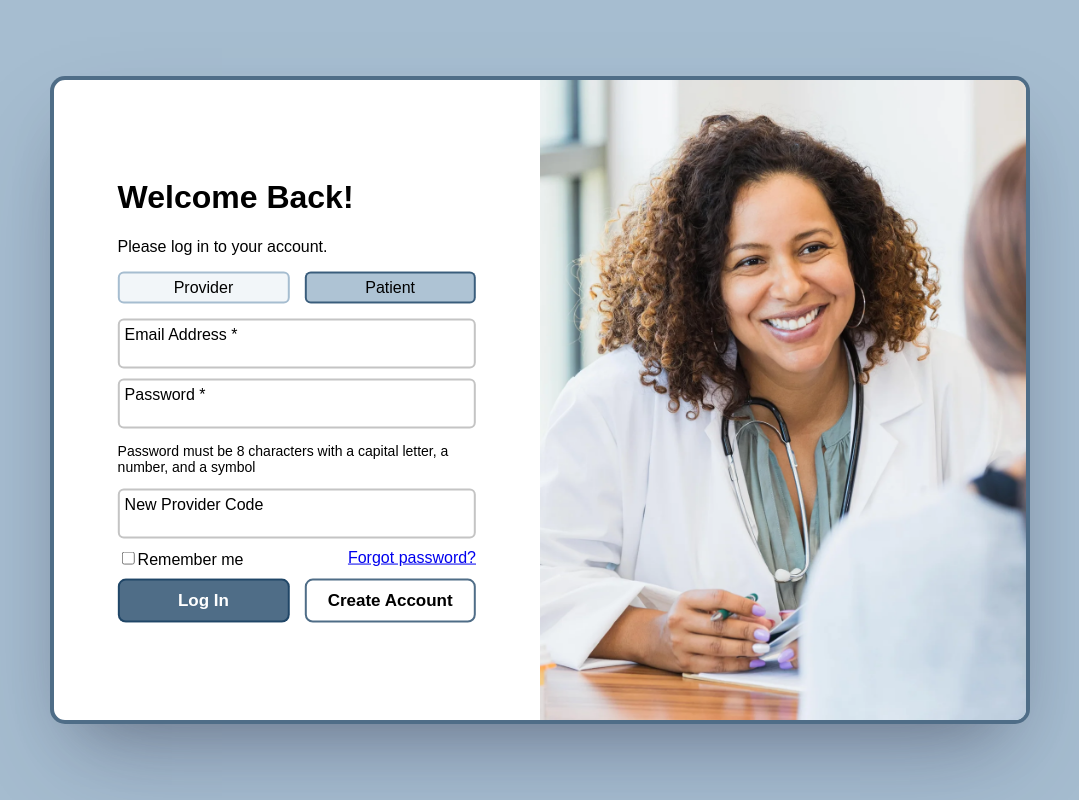
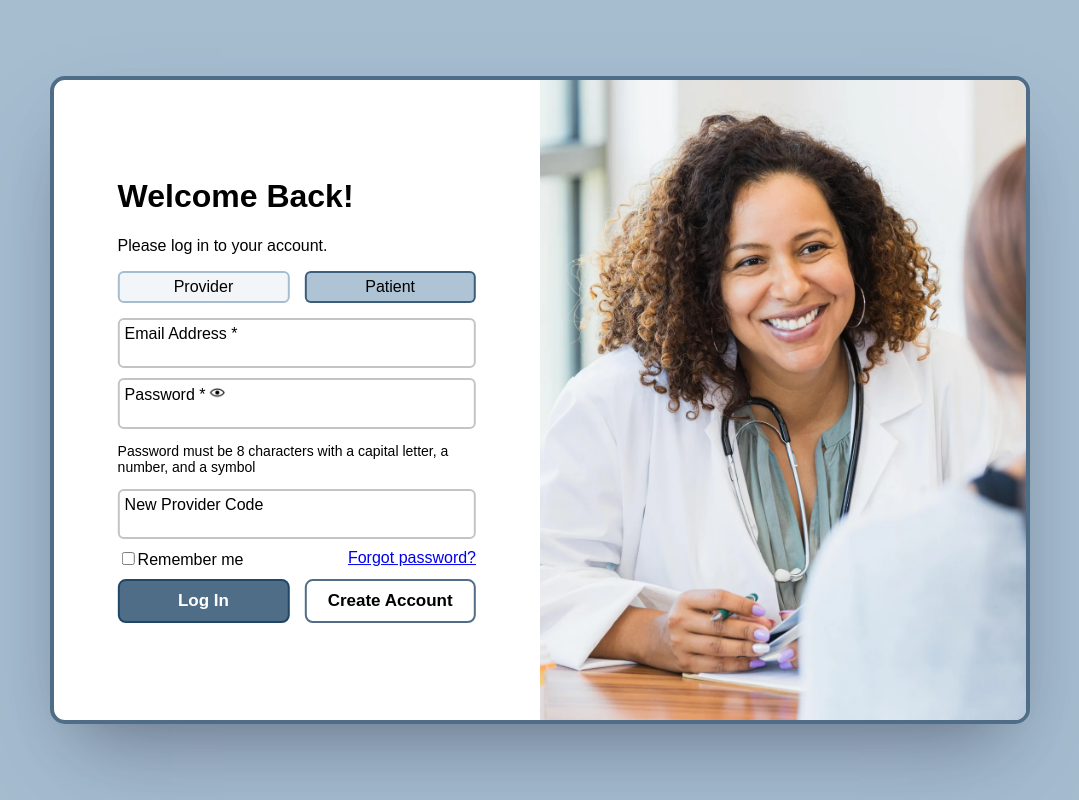
Before and after one commit to emresenDEV/MediMemo-DevWeek2024, a React (Create React App) app in the folder client/: page /client-login in a window 1280 px wide. Shown: the whole page, without its empty margins (100-1179 px from the left). Built offline with nearby package versions, Linux system fonts and the light colour scheme.

Commit message:
repairs login, signup, and logout functionality from incomplete commit and push

```diff
--- a/client/src/components/Login.js
+++ b/client/src/components/Login.js
@@ -3,6 +3,7 @@ import { useHistory } from "react-router-dom";
 
 function Login( { type, setUsers } ) {
   const history = useHistory()
+  const [showPassword, setShowPassword] = useState(false);
 
   function handleFocus(e) { //lets user click on any part of the div to type their information
     const input = e.target.querySelector("input")
@@ -15,7 +16,7 @@ function Login( { type, setUsers } ) {
     {
       email: "",
       password: "",
-      code: ""
+      provider_code: ""
     })
 
   function handleChange(e) { //adds any changes to the form to the temporary storage
@@ -45,7 +46,7 @@ function Login( { type, setUsers } ) {
         setFormData({ //clears the form
           email: "",
           password: "",
-          code: ""
+          provider_code: ""
         })
         setTimeout(() => {
           history.push(`/${type}-portal`)
@@ -56,7 +57,6 @@ function Login( { type, setUsers } ) {
       }
     }
     if (action === 'signup') {
-      // console.log("client clicked create account")
       const response = await fetch(`/${type}_signup`, {
         method: 'POST',
         headers: {
@@ -64,6 +64,7 @@ function Login( { type, setUsers } ) {
         },
         body: JSON.stringify(formData)
       });
+      // console.log(response)
       if (response.ok) {
         const user = await response.json();
         sessionStorage.setItem("type", type)
@@ -72,7 +73,7 @@ function Login( { type, setUsers } ) {
         setFormData({ //clears the form
           email: "",
           password: "",
-          code: ""
+          provider_code: ""
         })
         setTimeout(() => {
           history.push(`/${type}-portal`)
@@ -108,9 +109,9 @@ function Login( { type, setUsers } ) {
               </div>
               <div className="input-div" onClick={handleFocus}>
               <label >Password *
+                <img id="toggle-vis" src="assets/eye2.png" alt="toggle" onClick={() => setShowPassword(!showPassword)}/>
                 <br/>
-                {/* <input id="password" type="text" placeholder="Enter strong password" value={formData.password} onChange={handleChange}/> */}
-                <input id="password" type="text" value={formData.password} onChange={handleChange}/>
+                <input id="password" type={showPassword? "text" : "password"} value={formData.password} onChange={handleChange}/>
               </label>
               </div>
               <p id="password-rules">Password must be 8 characters with a capital letter, a number, and a symbol</p>
@@ -119,7 +120,7 @@ function Login( { type, setUsers } ) {
                 <label >New Provider Code
                   <br/>
                   {/* <input id="code" type="text" placeholder="Enter provider code" value={formData.password} onChange={handleChange}/> */}
-                  <input id="code" type="text" value={formData.code} onChange={handleChange}/>
+                  <input id="provider_code" type="text" value={formData.provider_code} onChange={handleChange}/>
                 </label>
                 </div>
               : <></>}
--- a/client/src/stylesheets/login.css
+++ b/client/src/stylesheets/login.css
@@ -132,3 +132,12 @@ button:hover, label:has(input[type="checkbox"]), input[type="checkbox"] {
   border: #A6BDD0 2px solid;
   border-radius: 6px;
 }
+
+#toggle-vis {
+  margin-left: 4px;
+  height: 15px;
+}
+
+#toggle-vis:hover {
+  cursor: pointer;
+}
```
Also changed, not shown: client/public/assets/eye2.png (added), 1 other file (tests, documents, lock files or other folders).
